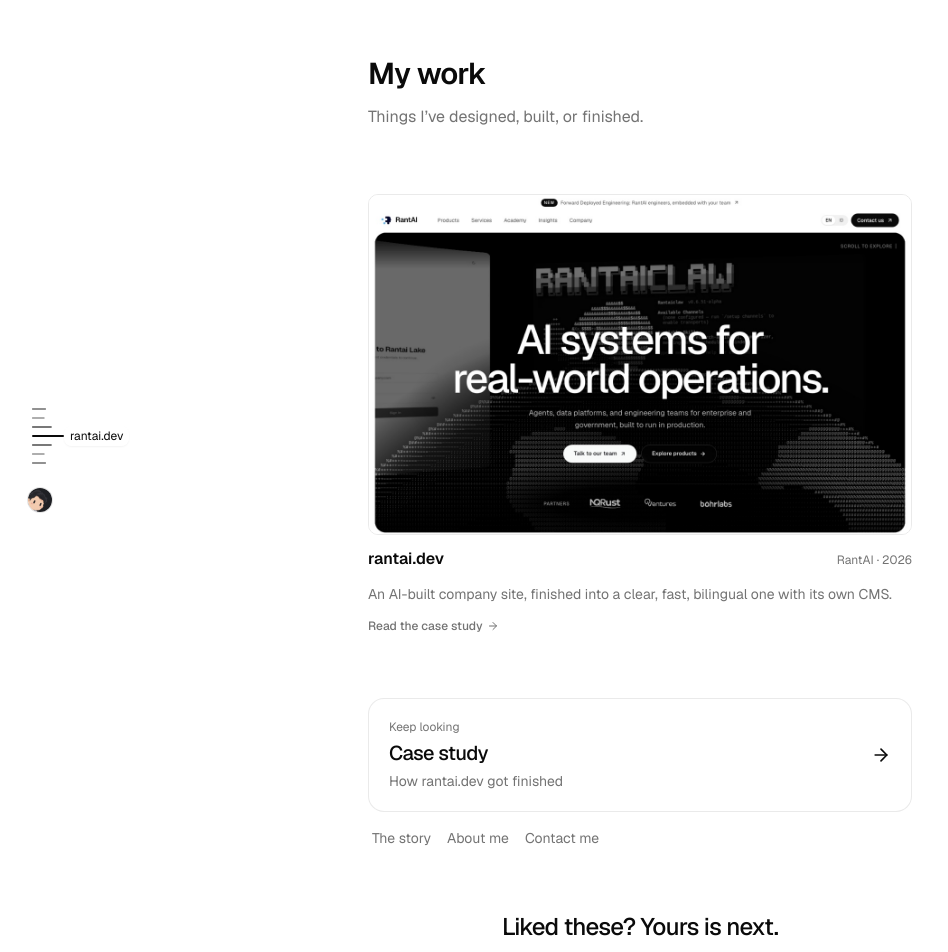
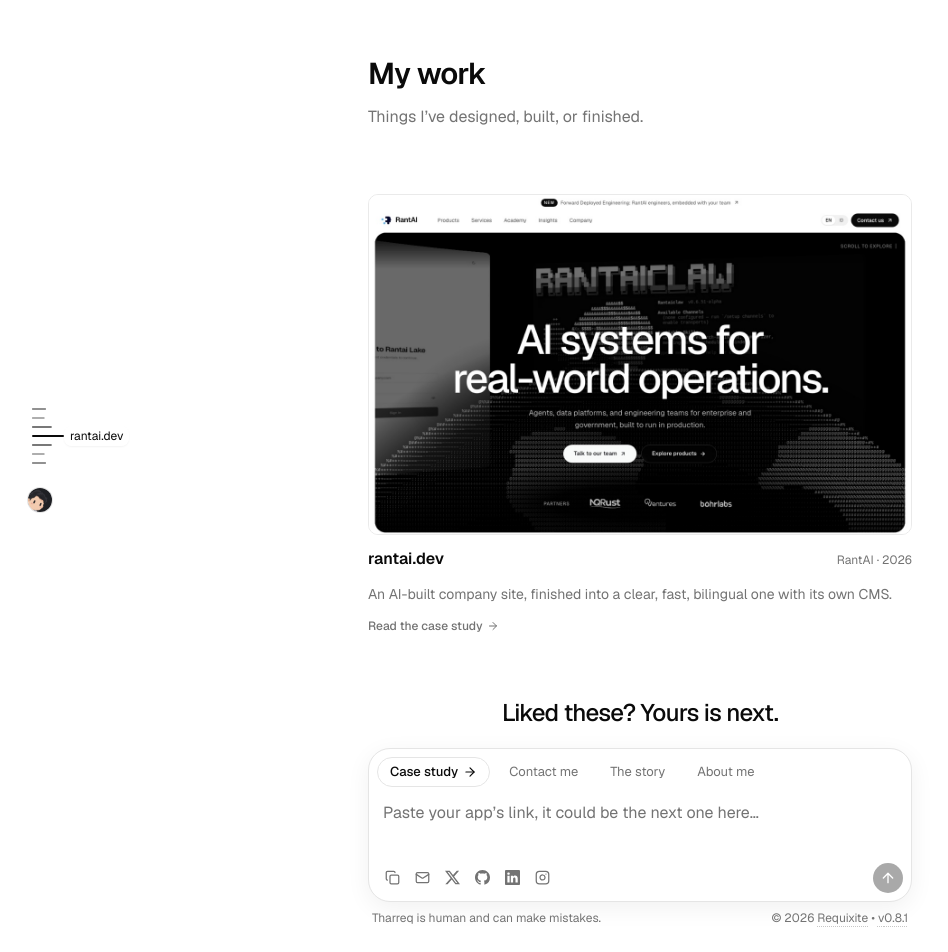
Before and after one commit to mtharreqq/requixite, a Next.js app: page /work in a window 1280 px wide. Shown: the top 952 px of the page, without its empty margins (0-948 px from the left). Built offline with nearby package versions, Linux system fonts and the light colour scheme.

Commit message:
Keep looking merged into the closing composer as chips

```diff
--- a/components/salmoon/review-story.tsx
+++ b/components/salmoon/review-story.tsx
@@ -842,16 +842,20 @@ export function AskBox({
   locale,
   title,
   placeholder,
+  top,
 }: {
   locale: Locale;
   title?: string;
   placeholder?: string;
+  /** Shown inside the composer, above the text field. */
+  top?: React.ReactNode;
 }) {
   const { review: copy, offer, contact } = getPortfolioCopy(locale);
   const { text, setText, send, onKeyDown } = useDraft();
   return (
     <div>
       <div className="composer" data-mode="cta" style={{ borderRadius: 22 }}>
+        {top && <div className="px-2 pt-2">{top}</div>}
         <div className="composer-body">
           <label htmlFor="contact-ask" className="sr-only">
             {title ?? copy.cta.title}
--- a/components/sub-page.tsx
+++ b/components/sub-page.tsx
@@ -8,12 +8,17 @@ import { ExperienceSection } from "@/components/salmoon/experience-section";
 import Image from "next/image";
 import { ArrowRight } from "lucide-react";
 import {
+  Tooltip,
+  TooltipContent,
+  TooltipTrigger,
+} from "@/components/ui/tooltip";
+import {
   PortfolioMotion,
   SectionReveal,
 } from "@/components/salmoon/portfolio-motion";
 
-/** The next page as one card, the rest as small links, before the closing
- * composer. */
+/** The other pages as chips inside the closing composer: the next one
+ * first, with an arrow. */
 function Suggestions({ locale, path }: { locale: Locale; path: string }) {
   const { skip } = getPortfolioCopy(locale).review;
   const base = locale === "id" ? "/id" : "";
@@ -24,40 +29,34 @@ function Suggestions({ locale, path }: { locale: Locale; path: string }) {
     ["/work/rantai", skip.caseStudy, skip.caseStudyTip],
     ["/contact", skip.contact, skip.contactTip],
   ];
-  const href = (p: string) => base + p || "/";
   const at = all.findIndex(([p]) => p === path);
-  const [np, nLabel, nTip] = all[(at + 1) % all.length];
+  // Start at the next page and wrap, skipping this one.
+  const pages = [...all.slice(at + 1), ...all.slice(0, at)];
   return (
-    <nav className="flex flex-col gap-4">
-      <Link
-        href={href(np)}
-        className="group bg-card border-border/80 hover:bg-muted flex items-center gap-4 rounded-2xl border p-5 transition-colors"
-      >
-        <span className="flex flex-col gap-1">
-          <span className="text-muted-foreground text-xs">{skip.next}</span>
-          <span className="text-xl font-medium tracking-[-0.03em]">
-            {nLabel}
-          </span>
-          <span className="text-muted-foreground text-sm">{nTip}</span>
-        </span>
-        <ArrowRight
-          aria-hidden
-          className="ml-auto size-5 shrink-0 transition-transform group-hover:translate-x-1"
-        />
-      </Link>
-      <div className="text-muted-foreground flex flex-wrap gap-x-4 gap-y-1 px-1 text-sm">
-        {all
-          .filter(([p]) => p !== path && p !== np)
-          .map(([p, label]) => (
+    <nav aria-label={skip.next} className="flex flex-wrap gap-1.5">
+      {pages.map(([p, label, tip], i) => (
+        <Tooltip key={p} delayDuration={500}>
+          <TooltipTrigger asChild>
             <Link
-              key={p}
-              href={href(p)}
-              className="hover:text-foreground transition-colors"
+              href={base + p || "/"}
+              className={
+                i === 0
+                  ? "composer-chip group gap-1 font-medium"
+                  : "composer-chip composer-chip-ghost text-muted-foreground hover:text-foreground"
+              }
             >
               {label}
+              {i === 0 && (
+                <ArrowRight
+                  aria-hidden
+                  className="size-3.5 transition-transform group-hover:translate-x-0.5"
+                />
+              )}
             </Link>
-          ))}
-      </div>
+          </TooltipTrigger>
+          <TooltipContent sideOffset={6}>{tip}</TooltipContent>
+        </Tooltip>
+      ))}
     </nav>
   );
 }
@@ -86,7 +85,6 @@ export function SubPage({
         {children}
         {!bare && (
           <>
-            <Suggestions locale={locale} path={path} />
             <SectionReveal>
               <section id="contact" className="flex flex-col gap-5">
                 <h2 className="text-center text-xl leading-tight font-medium tracking-[-0.03em] text-balance md:text-2xl">
@@ -96,6 +94,7 @@ export function SubPage({
                   locale={locale}
                   title={ask.title}
                   placeholder={ask.placeholder}
+                  top={<Suggestions locale={locale} path={path} />}
                 />
               </section>
             </SectionReveal>
```
